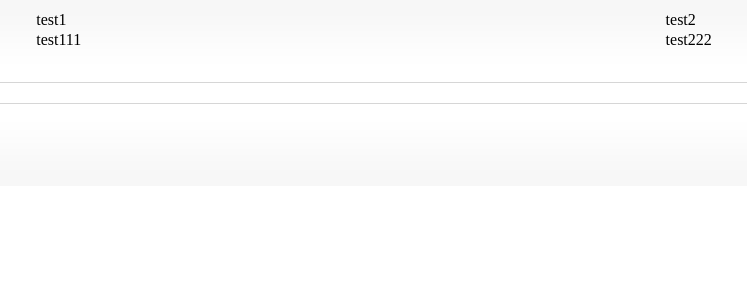
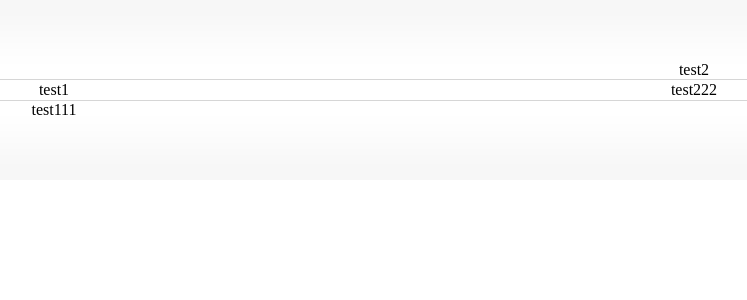
Before and after one commit to zhongmeizhi/uuz, a React (Create React App) app: page / in a window 1280 px wide. Shown: the top 300 px of the page, without its empty margins (266-1013 px from the left). Built offline with nearby package versions, Linux system fonts and the light colour scheme.

Commit message:
Picker 完成

```diff
--- a/src/styles/picker.scss
+++ b/src/styles/picker.scss
@@ -1,16 +1,22 @@
 $itemLineHeight: 20px;
 $indicatorBorder: 1px solid #d6d6d6;
+$pickerHeight: 180px;
+$colPadding: $pickerHeight/2 - 10;
+
 .zui-picker {
     box-shadow: 0 0 40px 40px $thinGrey inset;
-    padding: 10px;
-    height: 166px;
+    height: $pickerHeight;
     position: relative;
     display: flex;
     justify-content: space-around;
+    overflow: hidden;
     .zui-picker-col {
-        padding: 0 16px;
+        padding: $colPadding 16px;
+        flex: 1;
+        text-align: center;
         .zui-picker-item {
             line-height: $itemLineHeight;
+            height: $itemLineHeight;
         }
     }
     // .zui-picker-indicator
--- a/src/test-page/TestPicker.tsx
+++ b/src/test-page/TestPicker.tsx
@@ -4,8 +4,11 @@ import Picker from '../views/Picker';
 
 class TestPicker extends React.Component {
 
+    changeHandler = (values: Array<string>, indexes: Array<number>) => {
+        console.log(values, indexes)
+    }
+
     render() {
-
         const data = [
             [
                 {
@@ -25,9 +28,12 @@ class TestPicker extends React.Component {
                 },
             ]
         ]
-
         return <div>
-            <Picker data={data}></Picker>
+            <Picker
+                data={data}
+                values={['1', '222']}
+                onChange={this.changeHandler}>
+            </Picker>
         </div>
     }
 }
--- a/src/views/Picker.tsx
+++ b/src/views/Picker.tsx
@@ -1,63 +1,157 @@
-import React, { PureComponent, TouchEvent } from 'react';
+import React, { Component, TouchEvent } from 'react';
 
 interface PickerItem {
-    value: string,
-    label: string
+    value?: string,
+    label?: string
 }
 
 interface PickerProps {
-    data: Array<Array<PickerItem>>
+    data: Array<Array<PickerItem>>,
+    values: Array<string | number>,
+    onChange?: Function
 }
 
 interface PickerState {
-    translateYList: Array<Object>
+    colStyleList: Array<any>,
 }
 
-const _attr = {
-    curColIdx: 0,
-    curStartY: 0,
-    curDistanceY: 0
+interface GlobalAttr {
+    curTouchY: number,
+    translateList: Array<number>,
+    pickIdxList: Array<number>,
+    setCurTouchYOfAttrByEvent: Function,
+    initPickIndexListByProps: Function,
+    getTranslateYByIndex: Function,
+    _LINE_HEIGHT: 20
 }
 
+const _attr: GlobalAttr = {
+    curTouchY: 0,
+    translateList: [],
+    pickIdxList: [],
+    setCurTouchYOfAttrByEvent(e: TouchEvent<HTMLDivElement>) {
+        this.curTouchY = e.touches[0].pageY;
+    },
+    initPickIndexListByProps(props: PickerProps) {
+        this.pickIdxList = props.values.map((val, idx) => {
+            let pickIdx = props.data[idx].findIndex(sub => sub.value === val);
+            return pickIdx === -1 ? 0 : pickIdx;
+        });
+    },
+    getTranslateYByIndex(index: number) {
+        let curTranslateY = 0;
+        if (this.pickIdxList[index]) {
+            curTranslateY = -this.pickIdxList[index] * this._LINE_HEIGHT;
+        }
+        return curTranslateY;
+    },
+    _LINE_HEIGHT: 20
+}
 
-class Picker extends PureComponent<PickerProps, PickerState> {
+class Picker extends Component<PickerProps, PickerState> {
 
     constructor(props: PickerProps) {
         super(props);
 
-        const translateYList: Array<number> = this.props.data.map(col => {
-            return 0
-        })
+        _attr.initPickIndexListByProps(this.props);
+        const colStyleList: Array<any> = this.initAttrAndGetColStyleListByProps();
 
-        this.state = {
-            translateYList: translateYList
-        }
+        this.state = { colStyleList }
     }
 
-    ensureHandler = () => {
-        console.log('ensureHandler')
+    // 初始化全局属性 & 获取初始化的 colStyleList
+    initAttrAndGetColStyleListByProps = (): Array<any> => {
+        let colStyleList: Array<any> = []
+        this.props.data.forEach((col, idx) => {
+            let curTranslateY = _attr.getTranslateYByIndex(idx);
+
+            // 。。。缓存translate
+            _attr.translateList.push(curTranslateY);
+
+            colStyleList.push({
+                transition: 'none',
+                transform: `translateY(${curTranslateY}px)`
+            })
+        })
+        return colStyleList;
     }
 
-    colTouchStartHandler = (idx: number) => (e: TouchEvent<HTMLDivElement>) => {
-        console.log(idx)
-        _attr.curColIdx = idx;
-        _attr.curStartY = e.touches[0].pageY;
+    // 根据 index 修改列的style
+    setColStyleListByIndex = (index: number, transition: string, transform: string) => {
+        let colStyleList = this.state.colStyleList;
+        colStyleList.splice(index, 1, { transition, transform })
+        this.setState({ colStyleList })
     }
 
-    colTouchMoveHandler = (e: TouchEvent<HTMLDivElement>) => {
-        const curTanslateY = this.state.translateYList[_attr.curColIdx];
+    // 获取 调整后的最终 translate 和 当前的选择的 index
+    getAdjustTranslateAndPickIndexByIndex = (idx: number) => {
+        let adjustTranslate;
+        let pickIdx;
+        const maxIdx = this.props.data[idx].length - 1;
+        const curTransLate = _attr.translateList[idx];
+        const maxTranslate = -maxIdx * _attr._LINE_HEIGHT;
 
+        if (curTransLate > 0) {
+            adjustTranslate = 0;
+            pickIdx = 0;
+        } else if (curTransLate < maxTranslate) {
+            adjustTranslate = maxTranslate;
+            pickIdx = maxIdx;
+        } else {
+            const curPickIdx = Math.round(curTransLate / _attr._LINE_HEIGHT);
+            adjustTranslate = curPickIdx * _attr._LINE_HEIGHT;
+            pickIdx = curPickIdx;
+        }
+
+        return {
+            pickIdx,
+            adjustTranslate
+        };
+    }
+
+    // 手指触摸picker列开始
+    colTouchStartHandler = (idx: number) => (e: TouchEvent<HTMLDivElement>) => {
+        _attr.setCurTouchYOfAttrByEvent(e);
+    }
+
+    // 手指在picker列上移动
+    colTouchMoveHandler = (idx: number) => (e: TouchEvent<HTMLDivElement>) => {
+        const translateY = e.touches[0].pageY - _attr.curTouchY + _attr.translateList[idx];
+
+        _attr.setCurTouchYOfAttrByEvent(e);
+        _attr.translateList[idx] = translateY;
+
+        this.setColStyleListByIndex(idx, 'none', `translateY(${translateY}px)`)
+    }
+
+    // 手指抬起 完成Pick
+    colTouchEndHandler = (idx: number) => (e: TouchEvent<HTMLDivElement>) => {
+
+        const { pickIdx, adjustTranslate } = this.getAdjustTranslateAndPickIndexByIndex(idx);
+
+        _attr.pickIdxList[idx] = pickIdx;
+        _attr.translateList[idx] = adjustTranslate;
+
+        const values = this.props.data.map((val, i) => val[_attr.pickIdxList[i]].value)
+        if (typeof this.props.onChange === 'function') {
+            this.props.onChange({
+                values: values,
+                indexes: _attr.pickIdxList
+            })
+        }
+
+        this.setColStyleListByIndex(idx, 'all 0.3s', `translateY(${adjustTranslate}px)`);
     }
 
     render() {
-
         return <div className="zui-picker">
             {
                 this.props.data.map((list, idx) => <div
-                    // style={this.state.translateYList[idx]}
+                    style={this.state.colStyleList[idx]}
                     className="zui-picker-col"
                     onTouchStart={this.colTouchStartHandler(idx)}
-                    onTouchMove={this.colTouchMoveHandler}
+                    onTouchMove={this.colTouchMoveHandler(idx)}
+                    onTouchEnd={this.colTouchEndHandler(idx)}
                     key={idx}>
                     {
                         list.map(item=> <div className="zui-picker-item"
```
